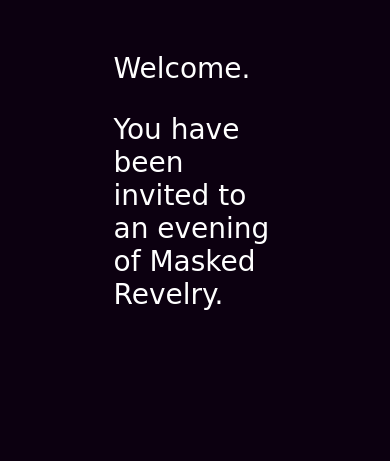
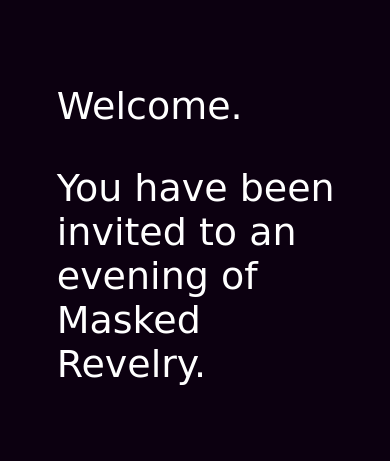
Before and after one commit to gordoneccles/masquerade-site, a Flask app: page / in a window 390 px wide. Shown: the top 461 px of the page. Run offline with Flask 2, Linux system fonts and the light colour scheme; some web fonts are replaced.

Commit message:
Add welcome fade in, better use of screen space

```diff
--- a/static/style.css
+++ b/static/style.css
@@ -2,80 +2,68 @@ body {
     background-color: #0C0010;
     color: white;
     font-family: 'Miss Fajardose', cursive;
-    font-size: 58px;
+    font-size: 70px;
     overscroll-behavior: none;
     overflow: hidden;
 }
 
-@media screen and (max-width: 1200px) {
-    body {
-        font-size: 46px;
-    }
-}
-@media screen and (max-width: 820px) {
-    body {
-        font-size: 40px;
-    }
-}
-@media screen and (max-width: 700px) {
-    body {
-        font-size: 37px;
-    }
-}
-@media screen and (max-width: 580px) {
-    body {
-        font-size: 32px;
-    }
-}
-@media screen and (max-width: 460px) {
-    body {
-        font-size: 28px;
-    }
-}
-@media screen and (max-width: 320px) {
-    body {
-        font-size: 25px;
-    }
-}
-@media screen and (max-width: 220px) {
-    body {
-        font-size: 22px;
-    }
-}
-
-#welcome {
+.fading {
     position: fixed;
-    left: 50%;
-    transform: translateX(-50%);
-    padding: 1rem;
-    opacity: 1;
-}
-
-#info {
-    padding: 1rem;
-    position: fixed;
-    left: 50%;
-    transform: translateX(-50%);
+    display: flex;
+    justify-content: center;
+    width: 100%;
     opacity: 0;
 }
 
-#warning {
-    position: fixed;
-    left: 50%;
-    transform: translateX(-50%);
-    padding: 1rem;
-    opacity: 0;
-    color: #B80F0A;
+.fading span {
+    margin: 1em 0em 1em 0em;
+    max-width: 75%;
 }
 
-#final {
-    position: fixed;
-    left: 50%;
-    transform: translateX(-50%);
-    padding: 1rem;
-    opacity: 0;
+#container {
+    display: flex;
+}
+
+#warning {
+    color: #B80F0A;
 }
 
 #thank-you {
     display: none;
 }
+
+@media screen and (max-width: 1200px) {
+    body {
+        font-size: 64px;
+    }
+}
+@media screen and (max-width: 820px) {
+    body {
+        font-size: 56px;
+    }
+}
+@media screen and (max-width: 700px) {
+    body {
+        font-size: 50px;
+    }
+}
+@media screen and (max-width: 580px) {
+    body {
+        font-size: 44px;
+    }
+}
+@media screen and (max-width: 460px) {
+    body {
+        font-size: 38px;
+    }
+}
+@media screen and (max-width: 320px) {
+    body {
+        font-size: 36px;
+    }
+}
+@media screen and (max-width: 220px) {
+    body {
+        font-size: 30px;
+    }
+}
--- a/templates/invite.html
+++ b/templates/invite.html
@@ -18,20 +18,26 @@
     </head>
     <body>
         <div id="container">
-            <div id="welcome">
+            <div id="welcome" class="fading">
+                <span>
                     <p>Welcome.</p>
                     <p>You have been invited to an evening of Masked Revelry.</p>
+                </span>
             </div>
-            <div id="info">
+            <div id="info" class="fading">
+                <span>
                     <p>Your hosts, King and Queen of the Fae Wild, promise libations and entertainment.</p>
                     <p>The gateway opens on the 30th of October, 2021.</p>
                     <p>In the human city of New York.</p>
+                </span>
             </div>
-            <div id="warning">
+            <div id="warning" class="fading">
+                <span>
                     <p>Their request is not lightly refused.</p>
+                </span>
             </div>
-            <div id="final">
-                <div id="accept">
+            <div id="final" class="fading">
+                <span id="accept">
                     <p>To accept their hospitality, give up your name.</p>
                     <div id="name">
                         <form action="/accept" method="POST">
@@ -40,11 +46,11 @@
                             <button id="accept-btn">I Accept</button>
                         </form>
                     </div>
-                </div>
-                <div id="thank-you">
+                </span>
+                <span id="thank-you">
                     <p>Thank you. Prepare to come as you are not.</p>
                     <p>Find inspiration on what might delight the King and Queen <a href="www.google.com">here</a>.</p>
-                </div>
+                </span>
             </div>
         </div>
     </body>
```
Also changed, not shown: static/fade.js (+28 -9 lines). Lines whose indentation alone changed are shown as unchanged.
